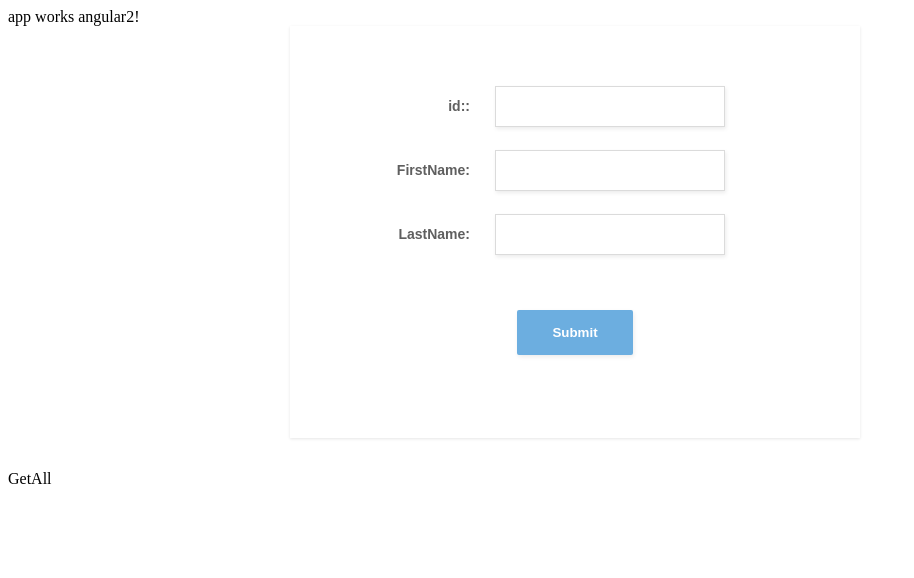
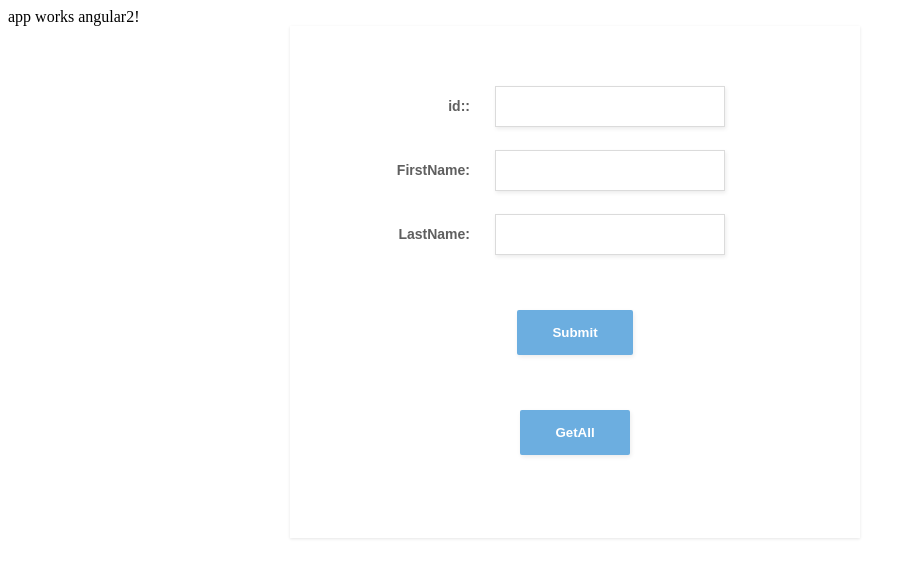
Before and after one commit to jyoerye/msajenkins, an Angular app in the folder angular-client/: page / in a window 1280 px wide. Shown: the top 578 px of the page, without its empty margins (0-914 px from the left). Built offline with nearby package versions, Linux system fonts and the light colour scheme.

Commit message:
Changing get all type to button

```diff
--- a/angular-client/src/app/login.component.html
+++ b/angular-client/src/app/login.component.html
@@ -29,19 +29,15 @@
 				<div class="form-row">
 					<button type="submit" class="btn btn-success">Submit</button>
 				</div>
-
+        <div class="form-row">
+          <button type="button" (click)="onClickMe()">GetAll</button>
+	      </div>
 
 			</div>
 
 		</div>
 
-
 	</form>
-
-
-	<div class="form-row">
-		<div (click)="onClickMe()">GetAll</div>
-	</div>
 
 
 	<div>
```
